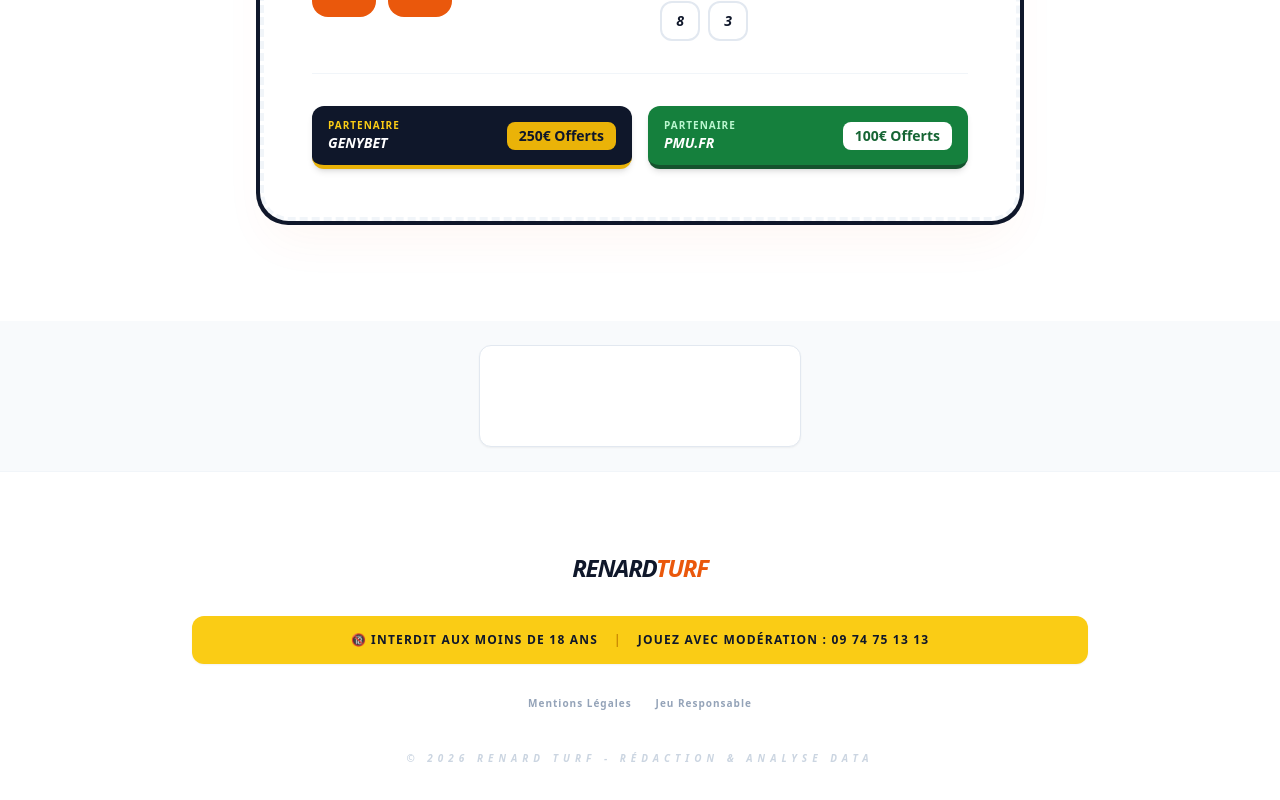
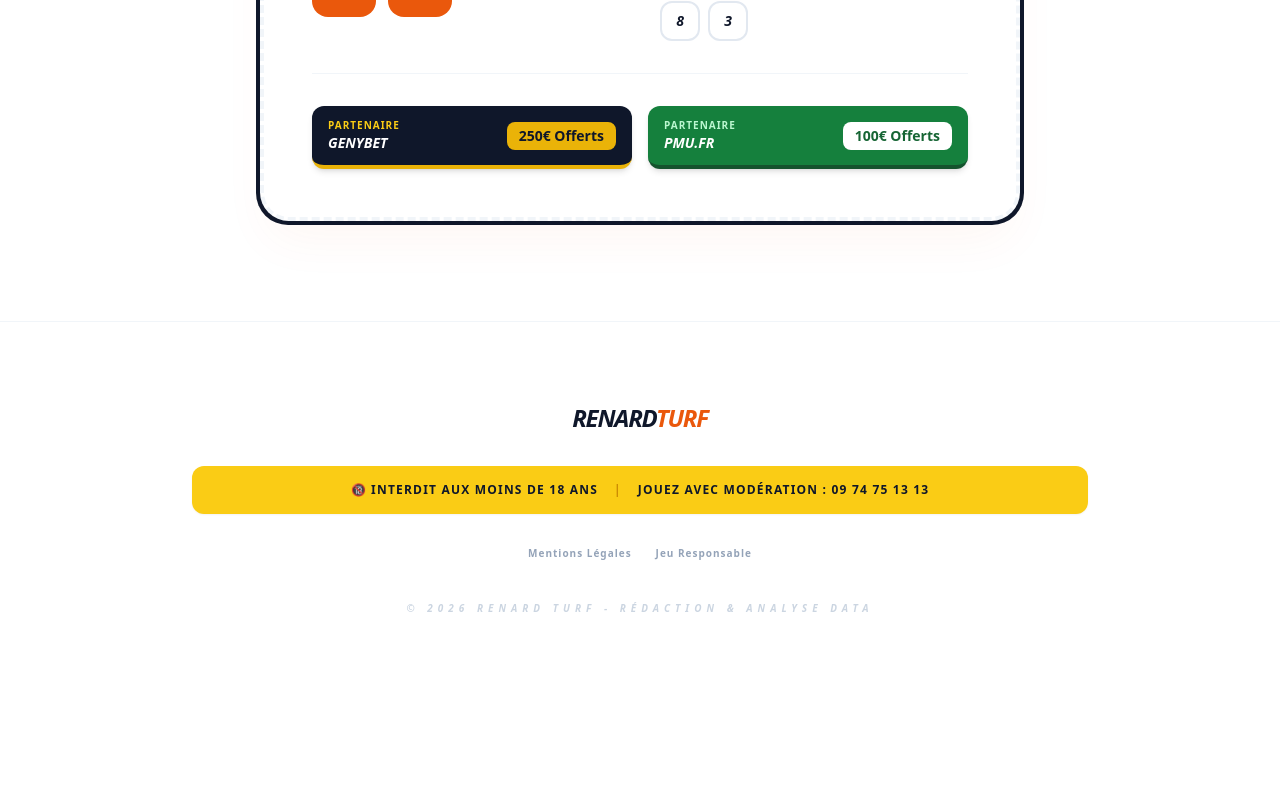
Before and after one commit to RenardTurf/Renard-turf, a React (Vite) app: page / in a window 1280 px wide. Shown: the part 4663-5463 px from the top of the page. After the commit the page ends 5359 px from the top, so only its background shows below. Built offline with nearby package versions, Linux system fonts and the light colour scheme; no server answers.

Commit message:
Update App.jsx

```diff
--- a/src/App.jsx
+++ b/src/App.jsx
@@ -49,61 +49,6 @@ const initGA = (id) => {
     `;
     document.head.appendChild(script2);
   }
-};
-
-// --- COMPOSANT PUBLICITÉ GENYBET (Optimisé iFrame) ---
-const GenyBanner = () => {
-  const bannerRef = React.useRef(null);
-
-  useEffect(() => {
-    if (bannerRef.current) {
-      const doc = bannerRef.current.contentDocument || bannerRef.current.contentWindow.document;
-      // Lien CPM (Affichage Bannière)
-      const scriptUrl = "https://www.gambling-affiliation.com/cpm/v=BVHuXvkG8l3Q86MfZ7jwEPYkmcNESfhK8g28Mplsgbo_GA7331V2&aff_var_1=";
-
-      doc.open();
-      doc.write(`
-        <!DOCTYPE html>
-        <html style="height: 100%; margin: 0; padding: 0;">
-          <head>
-            <style>
-              body {
-                margin: 0;
-                padding: 0;
-                display: flex;
-                justify-content: center;
-                align-items: center;
-                height: 100%;
-                background-color: transparent;
-                overflow: hidden;
-              }
-              img { max-width: 100%; height: auto; display: block; }
-            </style>
-          </head>
-          <body>
-            <script type="text/javascript" src="${scriptUrl}"></script>
-          </body>
-        </html>
-      `);
-      doc.close();
-    }
-  }, []);
-
-  return (
-    <div className="w-full flex justify-center py-6 bg-slate-50">
-      <div className="rounded-xl overflow-hidden shadow-sm border border-slate-200 bg-white">
-        <iframe
-          ref={bannerRef}
-          title="Offre Genybet"
-          width="320"
-          height="100"
-          frameBorder="0"
-          scrolling="no"
-          style={{ display: 'block' }}
-        />
-      </div>
-    </div>
-  );
 };
 
 const App = () => {
@@ -603,9 +548,6 @@ const App = () => {
         </div>
       </section>
 
-      {/* BANNIÈRE GENYBET INSÉRÉE ICI */}
-      <GenyBanner />
-
       <footer className="bg-white border-t border-slate-100 py-20 text-center px-6 flex flex-col items-center">
         <span className="text-2xl font-black tracking-tighter text-slate-900 uppercase italic block mb-8">RENARD<span className="text-orange-600">TURF</span></span>
 
```
